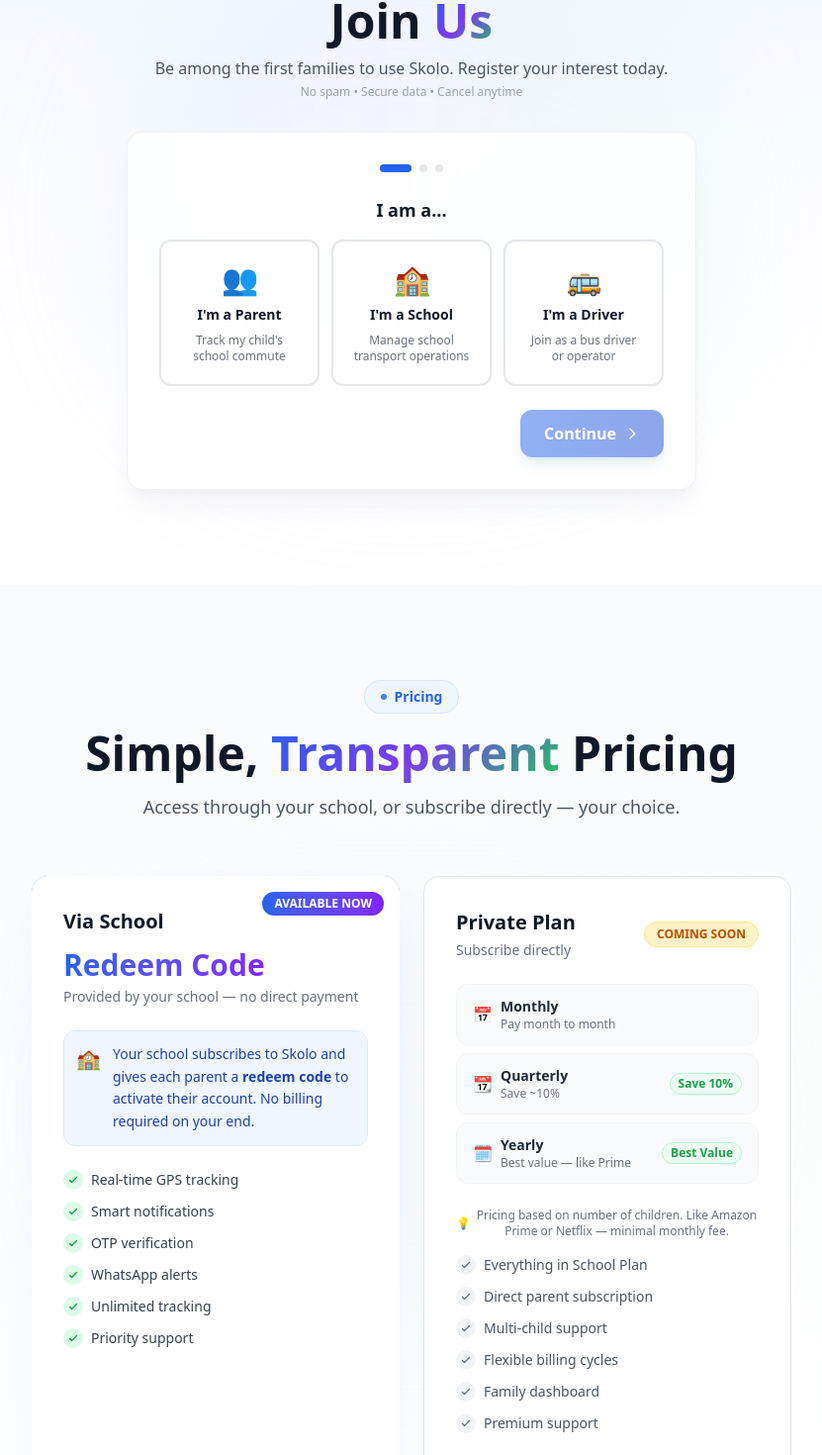
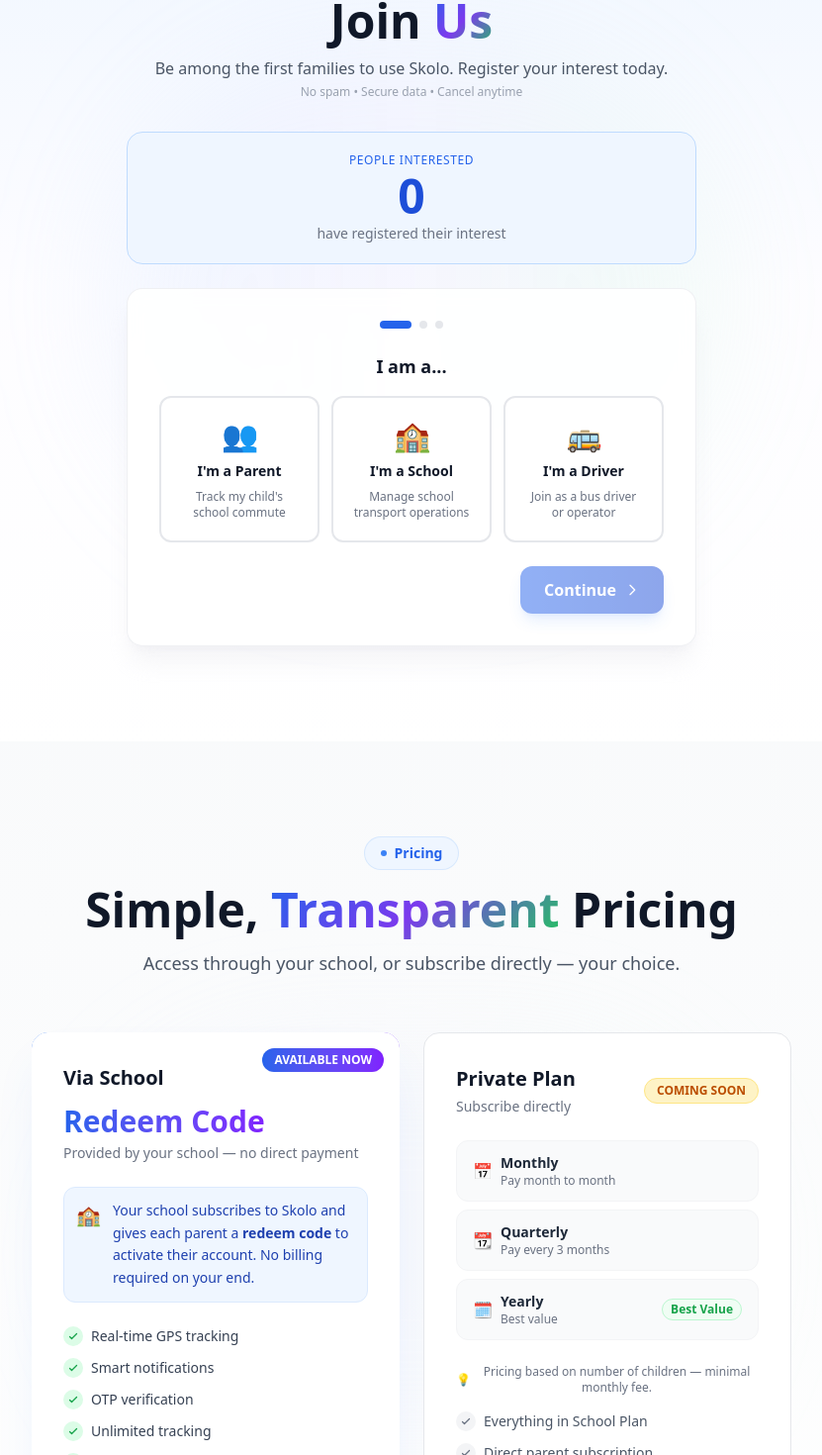
Before and after one commit to astriagk/skolo-landing, a Next.js app: page / in a window 1280 px wide. Shown: the part 7772-9242 px from the top of the page at 99% size, without its empty margins (224-1055 px from the left). Built offline with nearby package versions, Linux system fonts and the light colour scheme; no server answers; the database is empty.

Commit message:
feat: made few tweeks

```diff
--- /dev/null
+++ b/src/app/api/interest/counts/route.ts
@@ -0,0 +1,28 @@
+import { NextResponse } from "next/server";
+import clientPromise from "@/lib/mongodb";
+
+export async function GET() {
+  try {
+    const client = await clientPromise;
+    const db = client.db(process.env.DB_NAME);
+
+    const counts = await db
+      .collection("interests")
+      .aggregate([
+        { $group: { _id: "$userType", count: { $sum: 1 } } },
+      ])
+      .toArray();
+
+    const result = { parent: 0, school: 0, driver: 0, total: 0 };
+    for (const row of counts) {
+      if (row._id === "parent") result.parent = row.count;
+      else if (row._id === "school") result.school = row.count;
+      else if (row._id === "driver") result.driver = row.count;
+      result.total += row.count;
+    }
+
+    return NextResponse.json(result);
+  } catch {
+    return NextResponse.json({ parent: 0, school: 0, driver: 0, total: 0 });
+  }
+}
--- a/src/components/sections/InterestForm.tsx
+++ b/src/components/sections/InterestForm.tsx
@@ -10,6 +10,7 @@
 import SchoolFields from "@/components/form/SchoolFields";
 import DriverFields from "@/components/form/DriverFields";
 import { WHATSAPP_LINK } from "@/lib/constants";
+import InterestStats from "@/components/ui/InterestStats";
 
 const initialParentData = { name: "", phone: "", email: "", schoolName: "", city: "" };
 const initialSchoolData = { schoolName: "", contactName: "", designation: "", phone: "", email: "", city: "", busCount: "", studentCount: "" };
@@ -147,6 +148,10 @@
             </p>
           </AnimateOnScroll>
         </div>
+
+        <AnimateOnScroll>
+          <InterestStats />
+        </AnimateOnScroll>
 
         <AnimateOnScroll>
           <div className="rounded-2xl border border-gray-200/60 bg-white/90 backdrop-blur-sm p-6 md:p-8 shadow-xl shadow-gray-200/40">
--- a/src/components/sections/Pricing.tsx
+++ b/src/components/sections/Pricing.tsx
@@ -6,7 +6,6 @@
   "Real-time GPS tracking",
   "Smart notifications",
   "OTP verification",
-  "WhatsApp alerts",
   "Unlimited tracking",
   "Priority support",
 ];
@@ -16,19 +15,13 @@
   "Direct parent subscription",
   "Multi-child support",
   "Flexible billing cycles",
-  "Family dashboard",
   "Premium support",
 ];
 
 const subscriptionTiers = [
   { label: "Monthly", icon: "📅", desc: "Pay month to month", badge: null },
-  { label: "Quarterly", icon: "📆", desc: "Save ~10%", badge: "Save 10%" },
-  {
-    label: "Yearly",
-    icon: "🗓️",
-    desc: "Best value — like Prime",
-    badge: "Best Value",
-  },
+  { label: "Quarterly", icon: "📆", desc: "Pay every 3 months", badge: null },
+  { label: "Yearly", icon: "🗓️", desc: "Best value", badge: "Best Value" },
 ];
 
 export default function Pricing() {
@@ -172,8 +165,7 @@
 
               <p className="text-xs text-gray-500 mb-4 text-center flex items-center justify-center gap-1">
                 <span>💡</span>
-                Pricing based on number of children. Like Amazon Prime or
-                Netflix — minimal monthly fee.
+                Pricing based on number of children — minimal monthly fee.
               </p>
 
               <ul className="space-y-3 mb-8 flex-1">
--- /dev/null
+++ b/src/components/ui/InterestStats.tsx
@@ -0,0 +1,30 @@
+"use client";
+
+import { useEffect, useState } from "react";
+
+export default function InterestStats() {
+  const [total, setTotal] = useState<number | null>(null);
+
+  useEffect(() => {
+    fetch("/api/interest/counts")
+      .then((r) => r.json())
+      .then((data) => setTotal(data.total))
+      .catch(() => {});
+  }, []);
+
+  return (
+    <div className="mb-6 rounded-2xl border border-primary-200 bg-primary-50 p-5 text-center">
+      <p className="text-xs font-medium text-primary-600 uppercase tracking-wider mb-1">
+        People Interested
+      </p>
+      <div className="text-5xl font-bold tabular-nums text-primary-700">
+        {total === null ? (
+          <span className="inline-block h-12 w-20 animate-pulse rounded-lg bg-primary-200" />
+        ) : (
+          total
+        )}
+      </div>
+      <p className="mt-1 text-sm text-gray-500">have registered their interest</p>
+    </div>
+  );
+}
```
